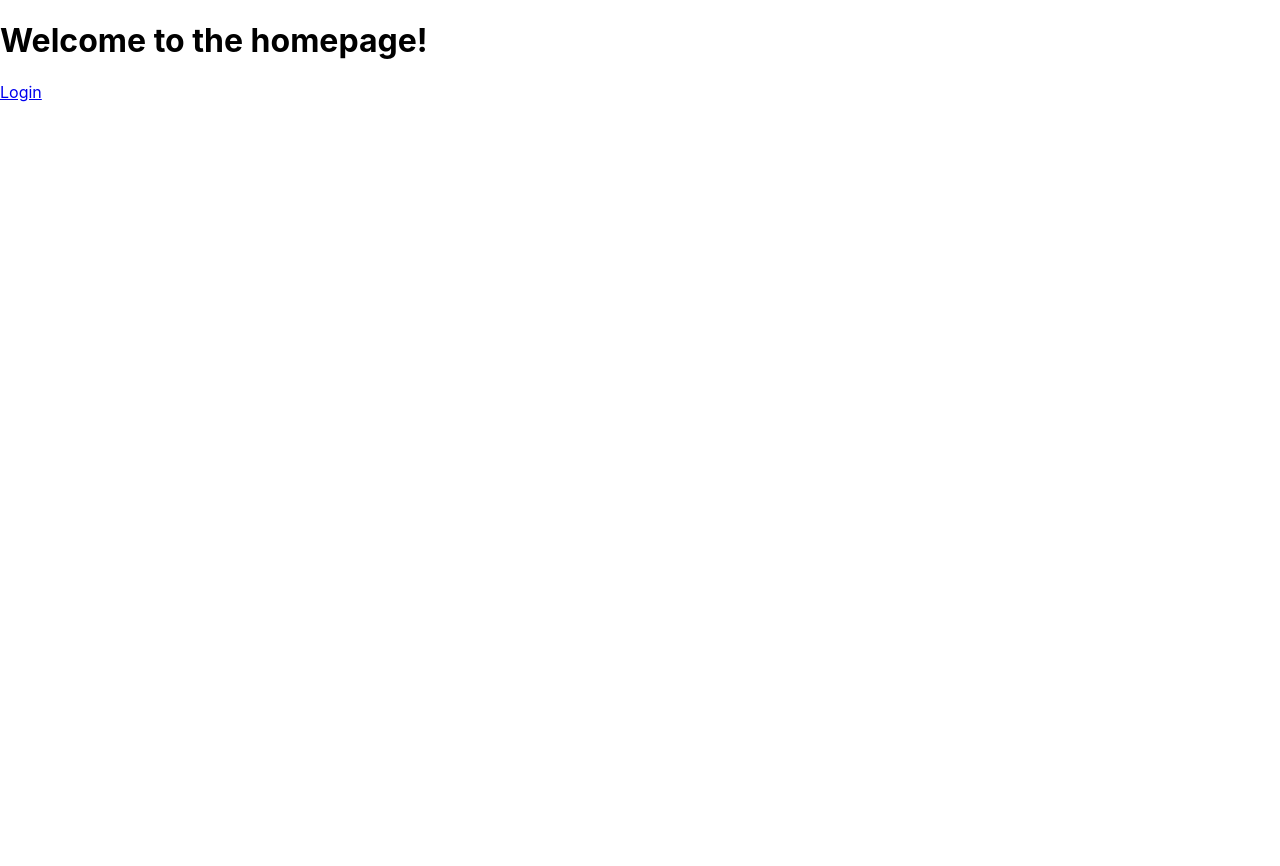
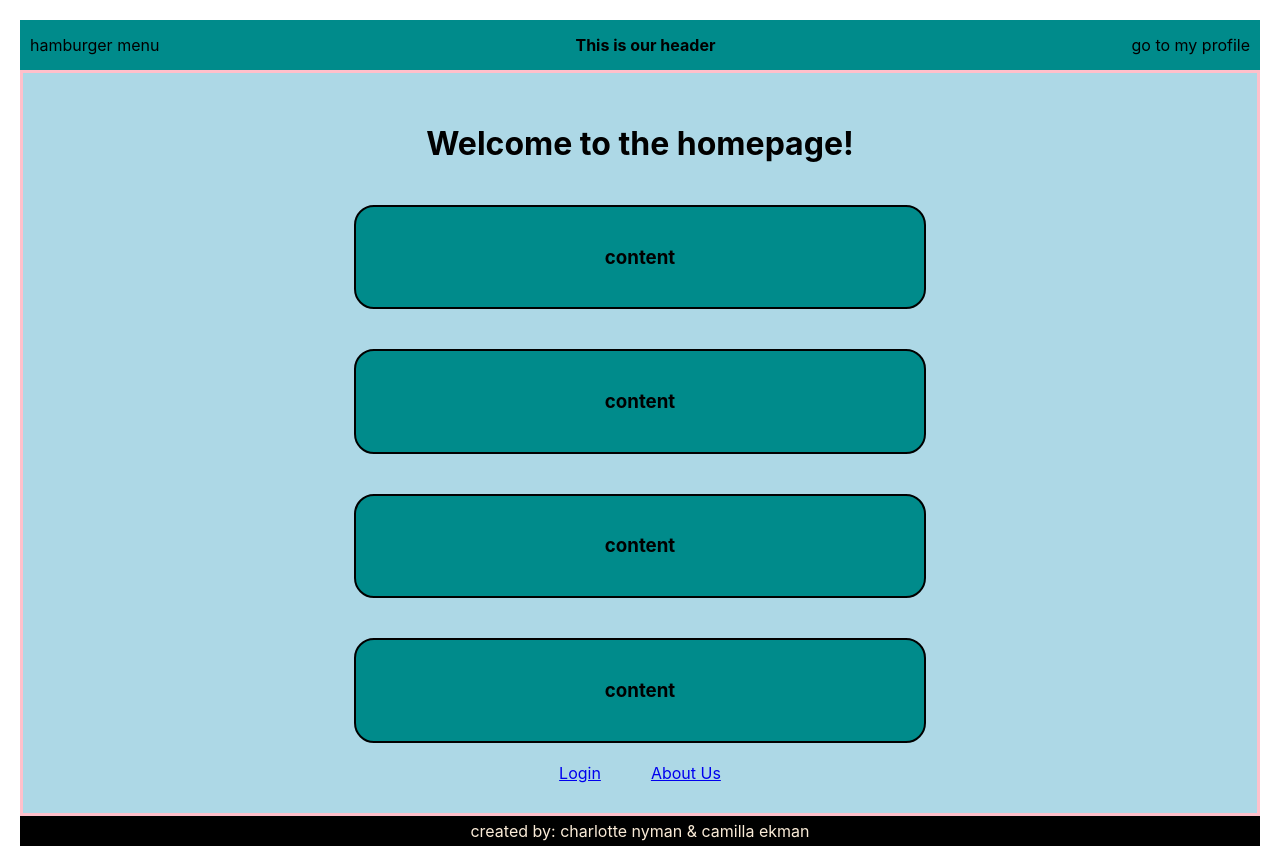
Before and after one commit to camekman/Final-Project, a React (Create React App) app in the folder frontend/: page / in a window 1280 px wide. Before the commit the page ends 800 px from the top, so only its background shows below. Built offline with nearby package versions, Linux system fonts and the light colour scheme.

Commit message:
created basic styling and structure

```diff
--- a/frontend/src/App.js
+++ b/frontend/src/App.js
@@ -3,11 +3,14 @@ import { BrowserRouter, Routes, Route } from "react-router-dom";
 import { Provider } from "react-redux";
 import { configureStore, combineReducers } from "@reduxjs/toolkit";
 
+import Header from "./components/Header";
 import HomePage from "./components/HomePage";
 import ProfilePage from "./components/ProfilePage";
 import Login from "./components/Login";
 import Wardrobe from "./components/Wardrobe";
 import NotFound from "./components/NotFound";
+import AboutUs from "./components/AboutUs";
+import Footer from "./components/Footer";
 
 import user from "./reducers/user";
 
@@ -20,6 +23,7 @@ const store = configureStore({ reducer });
 export const App = () => {
   return (
     <>
+      <Header />
       <Provider store={store}>
         <BrowserRouter>
           <Routes>
@@ -27,10 +31,12 @@ export const App = () => {
             <Route path="/profile" element={<ProfilePage />} />
             <Route path="/login" element={<Login />} />
             <Route path="/wardrobe" element={<Wardrobe />} />
+            <Route path="/aboutus" element={<AboutUs />} />
             <Route path="/*" element={<NotFound />} />
           </Routes>
         </BrowserRouter>
       </Provider>
+      <Footer />
     </>
   );
 };
--- /dev/null
+++ b/frontend/src/components/AboutUs.js
@@ -0,0 +1,51 @@
+import React from "react";
+import { Link } from "react-router-dom";
+import styled from "styled-components";
+
+const AboutUs = () => {
+  return (
+    <AboutContainer>
+      <h1>About Us:</h1>
+      <p>
+        About Us Text Examples are all over the Internet (thank you Google), but
+        few go into why it’s a good design beyond just the copy. Here’s the
+        thing about copy, it’s only good if someone reads it. Likewise, a
+        professional design only creates a successful About Us page, if it
+        showcases good content. In this video I discuss 3 websites that are
+        handling their about me pages correctly. And just for kicks, I threw in
+        one very prominent website that, well, isn’t. Today, you’ll learn why
+        it’s important that your About Us page be laid out like a landing page.
+        Also we’ll talk about why items like the Backstory, Charity focuses,
+        etc, need to be linked out to their own pages.
+      </p>
+
+      <Link to="/">
+        <HomeLink>
+          <p>Home</p>
+        </HomeLink>
+      </Link>
+    </AboutContainer>
+  );
+};
+
+export default AboutUs;
+
+const AboutContainer = styled.div`
+  display: flex;
+  flex-direction: column;
+  background-color: lightblue;
+  border-radius: 20px;
+  margin-top: 20px;
+  margin-bottom: 20px;
+  text-align: center;
+  align-items: center;
+  padding: 10px;
+`;
+
+const HomeLink = styled.div`
+  display: flex;
+  padding: 10px;
+  background-color: lightcoral;
+  border-radius: 20px;
+  margin-bottom: 10px;
+`;
--- /dev/null
+++ b/frontend/src/components/Footer.js
@@ -0,0 +1,24 @@
+import React from "react";
+import styled from "styled-components";
+
+const Footer = () => {
+  return (
+    <FooterContainer>
+      <p>created by: charlotte nyman & camilla ekman</p>
+    </FooterContainer>
+  );
+};
+
+export default Footer;
+
+const FooterContainer = styled.div`
+  display: flex;
+  height: 30px;
+  background-color: black;
+  color: antiquewhite;
+  align-items: center;
+  text-align: center;
+  justify-content: center;
+  padding-right: 10px;
+  padding-left: 10px;
+`;
--- /dev/null
+++ b/frontend/src/components/Header.js
@@ -0,0 +1,24 @@
+import React from "react";
+import styled from "styled-components";
+
+const Header = () => {
+  return (
+    <HeaderContainer>
+      <p>hamburger menu</p>
+      <h4>This is our header</h4>
+      <p>go to my profile</p>
+    </HeaderContainer>
+  );
+};
+
+export default Header;
+
+const HeaderContainer = styled.div`
+  display: flex;
+  height: 50px;
+  background-color: darkcyan;
+  align-items: center;
+  justify-content: space-between;
+  padding-right: 10px;
+  padding-left: 10px;
+`;
--- a/frontend/src/components/HomePage.js
+++ b/frontend/src/components/HomePage.js
@@ -1,15 +1,58 @@
 import React from "react";
 import { Link } from "react-router-dom";
+import styled from "styled-components";
 
 const HomePage = () => {
   return (
-    <>
-      <div>
-        <h1>Welcome to the homepage!</h1>
-      </div>
-      <Link to="/login">Login</Link>
-    </>
+    <HomePageContainer>
+      <h1>Welcome to the homepage!</h1>
+      <ContentContainer>
+        <h3>content</h3>
+      </ContentContainer>
+      <ContentContainer>
+        <h3>content</h3>
+      </ContentContainer>
+      <ContentContainer>
+        <h3>content</h3>
+      </ContentContainer>
+      <ContentContainer>
+        <h3>content</h3>
+      </ContentContainer>
+      <LinkSection>
+        <Link to="/login">Login</Link>
+        <Link to="/aboutus">About Us</Link>
+      </LinkSection>
+    </HomePageContainer>
   );
 };
 
 export default HomePage;
+
+const HomePageContainer = styled.div`
+  display: flex;
+  flex-direction: column;
+  border: 3px solid pink;
+  background-color: lightblue;
+  align-items: center;
+  text-align: center;
+  padding: 30px;
+`;
+
+const ContentContainer = styled.div`
+  display: flex;
+  background-color: lightblue;
+  border: 2px solid black;
+  border-radius: 20px;
+  background-color: darkcyan;
+  text-align: center;
+  align-items: center;
+  justify-content: center;
+  width: 45%;
+  padding: 20px;
+  margin: 20px;
+`;
+
+const LinkSection = styled.div`
+  display: flex;
+  gap: 50px;
+`;
--- a/frontend/src/components/ProfilePage.js
+++ b/frontend/src/components/ProfilePage.js
@@ -1,12 +1,15 @@
 import React, { useEffect } from "react";
 import { useSelector, useDispatch } from "react-redux";
-import { useNavigate } from "react-router-dom";
+import { useNavigate, Link } from "react-router-dom";
+import styled from "styled-components";
 
 import user from "../reducers/user";
 import { API_URL } from "../utils/urls";
 
 const ProfilePage = () => {
   const accessToken = useSelector((store) => store.user.accessToken);
+  const name = useSelector((store) => store.user.name);
+  const username = useSelector((store) => store.user.username);
 
   const dispatch = useDispatch();
   const navigate = useNavigate();
@@ -37,13 +40,46 @@ const ProfilePage = () => {
   };
 
   return (
-    <div>
+    <ProfileContainer>
       <h1>Welcome to your Profile!</h1>
+      <ProfilePicture>profile picture</ProfilePicture>
+      <ProfileInfo>
+        <p>Name: {name}</p>
+        <p>Username: {username}</p>
+      </ProfileInfo>
+      <Link to="/wardrobe">My Wardrobe</Link>
       <div>
         <button onClick={handleRestart}>sign out</button>
       </div>
-    </div>
+    </ProfileContainer>
   );
 };
 
 export default ProfilePage;
+
+const ProfileContainer = styled.div`
+  display: flex;
+  flex-direction: column;
+  background-color: lightskyblue;
+  align-items: center;
+  padding-bottom: 20px;
+`;
+
+const ProfilePicture = styled.div`
+  border: 3px solid black;
+  border-radius: 50%;
+  width: 100px;
+  height: 100px;
+  text-align: center;
+  align-items: center;
+  justify-content: center;
+`;
+
+const ProfileInfo = styled.div`
+  display: flex;
+  flex-direction: column;
+  background-color: pink;
+  padding: 30px;
+  margin: 20px;
+  border-radius: 15px;
+`;
--- a/frontend/src/components/Wardrobe.js
+++ b/frontend/src/components/Wardrobe.js
@@ -1,4 +1,5 @@
 import React, { useState, useRef } from "react";
+import styled from "styled-components";
 
 import { API_URL } from "../utils/urls";
 
@@ -20,11 +21,13 @@ const Wardrobe = () => {
   };
 
   return (
-    <form onSubmit={handleFormSubmit}>
-      <label>
-        Your Wardrobe
+    <WardrobeContainer>
+      <h1>My Wardrobe</h1>
+      <StyledForm onSubmit={handleFormSubmit}>
+        <UploadSection>
+          <p>Upload your pictures here:</p>
           <input type="file" ref={fileInput} />
-      </label>
+        </UploadSection>
 
         <label>
           Type of garment:
@@ -36,8 +39,36 @@ const Wardrobe = () => {
         </label>
 
         <button type="submit">Submit</button>
-    </form>
+      </StyledForm>
+    </WardrobeContainer>
   );
 };
 
 export default Wardrobe;
+
+const WardrobeContainer = styled.div`
+  display: flex;
+  flex-direction: column;
+  background-color: sandybrown;
+  align-items: center;
+  justify-content: center;
+  text-align: center;
+  padding: 30px;
+`;
+
+const StyledForm = styled.form`
+  display: flex;
+  flex-direction: column;
+  border: 1px solid black;
+  padding: 30px;
+  align-items: center;
+  justify-content: center;
+  gap: 20px;
+`;
+
+const UploadSection = styled.label`
+  display: flex;
+  flex-direction: column;
+  align-items: center;
+  justify-content: center;
+`;
--- a/frontend/src/index.css
+++ b/frontend/src/index.css
@@ -1,13 +1,14 @@
 body {
   margin: 0;
-  font-family: -apple-system, BlinkMacSystemFont, 'Segoe UI', 'Roboto', 'Oxygen',
-    'Ubuntu', 'Cantarell', 'Fira Sans', 'Droid Sans', 'Helvetica Neue',
+  font-family: -apple-system, BlinkMacSystemFont, "Segoe UI", "Roboto", "Oxygen",
+    "Ubuntu", "Cantarell", "Fira Sans", "Droid Sans", "Helvetica Neue",
     sans-serif;
   -webkit-font-smoothing: antialiased;
   -moz-osx-font-smoothing: grayscale;
+  margin: 20px;
 }
 
 code {
-  font-family: source-code-pro, Menlo, Monaco, Consolas, 'Courier New',
+  font-family: source-code-pro, Menlo, Monaco, Consolas, "Courier New",
     monospace;
 }
```
Also changed, not shown: frontend/src/components/Login.js (+23 -13 lines), 1 other file (tests, documents, lock files or other folders). Lines whose indentation alone changed are shown as unchanged.
